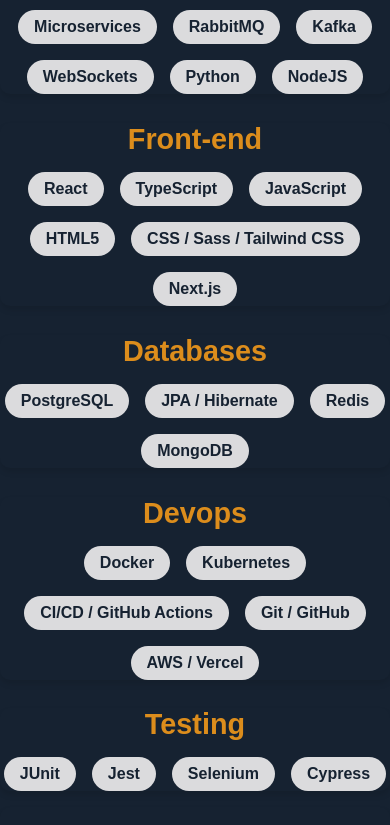
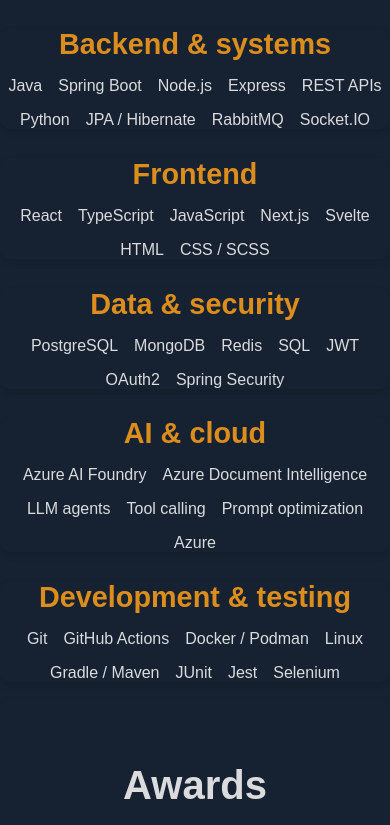
Before and after one commit to Y3llow45/Portfolio, a React (Vite) app in the folder interactive-cityscape/: page / in a window 390 px wide. Shown: the part 5479-6304 px from the top of the page. Built offline with nearby package versions, Linux system fonts and the light colour scheme.

Commit message:
Polish responsive portfolio layout, styling and skills

```diff
--- a/interactive-cityscape/src/components/Skills/Skills.tsx
+++ b/interactive-cityscape/src/components/Skills/Skills.tsx
@@ -1,141 +1,32 @@
-import { motion } from 'framer-motion';
-import './Skills.scss';
-import useIntersectionObserver from '../../hooks/useIntersectionObserver';
+import type { Language } from '../../App'
+import './Skills.scss'
 
-interface SkillsProps {
-  language: string;
+const items = [
+  { title: 'Backend & systems', values: ['Java', 'Spring Boot', 'Node.js', 'Express', 'REST APIs', 'Python', 'JPA / Hibernate', 'RabbitMQ', 'Socket.IO'] },
+  { title: 'Frontend', values: ['React', 'TypeScript', 'JavaScript', 'Next.js', 'Svelte', 'HTML', 'CSS / SCSS'] },
+  { title: 'Data & security', values: ['PostgreSQL', 'MongoDB', 'Redis', 'SQL', 'JWT', 'OAuth2', 'Spring Security'] },
+  { title: 'AI & cloud', values: ['Azure AI Foundry', 'Azure Document Intelligence', 'LLM agents', 'Tool calling', 'Prompt optimization', 'Azure'] },
+  { title: 'Development & testing', values: ['Git', 'GitHub Actions', 'Docker / Podman', 'Linux', 'Gradle / Maven', 'JUnit', 'Jest', 'Selenium'] }
+]
+const labels = {
+  eng: ['Skills', 'Technologies I use to build, operate and test software.'],
+  deu: ['Kenntnisse', 'Technologien, die ich bei Entwicklung, Betrieb und Tests einsetze.'],
+  spa: ['Habilidades', 'Tecnologías con las que desarrollo, opero y pruebo software.']
 }
-
-const skillsData = {
-  backend: [
-    'Java', 'Spring Boot',
-    'RESTful APIs', 'Microservices',
-    'RabbitMQ', 'Kafka',
-    'WebSockets', 'Python',
-    'NodeJS'
-  ],
-  frontend: [
-    'React',
-    'TypeScript',
-    'JavaScript',
-    'HTML5',
-    'CSS / Sass / Tailwind CSS',
-    'Next.js',
-  ],
-  databases: [
-    'PostgreSQL',
-    'JPA / Hibernate',
-    'Redis',
-    'MongoDB',
-  ],
-  devops: [
-    'Docker',
-    'Kubernetes',
-    'CI/CD / GitHub Actions',
-    'Git / GitHub',
-    'AWS / Vercel',
-  ],
-  testing: [
-    'JUnit',
-    'Jest',
-    'Selenium',
-    'Cypress',
-  ],
-};
-
-interface SkillItemProps {
-  skill: string;
-  index: number;
-}
-
-const SkillItem: React.FC<SkillItemProps> = ({ skill, index }) => {
+export default function Skills({ language }: { language: Language }) {
   return (
-    <motion.li
-      className="skill-item"
-      initial={{ opacity: 0, scale: 0 }}
-      animate={{ opacity: 1, scale: 1 }}
-      transition={{ duration: 0.5, delay: index * 0.1 }}
-    >
-      {skill}
-    </motion.li>
-  );
-};
-
-const Skills: React.FC<SkillsProps> = ({ language }) => {
-  const { setRef, isIntersecting } = useIntersectionObserver({ threshold: 0.5 });
-
-  return (
-    <section className="skills" ref={setRef}>
-      <h2 className='skills-h2'>{language === 'eng' && 'My Skills'}{language === 'deu' && 'Meine Fähigkeiten'}{language === 'spa' && 'Mis Habilidades'}</h2>
-      <div className="skills-container">
-        <motion.div
-          className="skill-category backend"
-          initial={{ x: 50, opacity: 0 }}
-          animate={isIntersecting ? { x: 0, opacity: 1 } : {}}
-          transition={{ duration: 0.8 }}
-        >
-          <h3>{language === 'eng' && 'Back-end'}{language === 'deu' && 'Back-end'}{language === 'spa' && 'Back-end'}</h3>
-          <ul>
-            {skillsData.backend.map((skill, index) => (
-              <SkillItem key={skill} skill={skill} index={index} />
-            ))}
-          </ul>
-        </motion.div>
-        <motion.div
-          className="skill-category backend"
-          initial={{ x: -50, opacity: 0 }}
-          animate={isIntersecting ? { x: 0, opacity: 1 } : {}}
-          transition={{ duration: 0.8 }}
-        >
-          <h3>{language === 'eng' && 'Front-end'}{language === 'deu' && 'Front-end'}{language === 'spa' && 'Front-end'}</h3>
-          <ul>
-            {skillsData.frontend.map((skill, index) => (
-              <SkillItem key={skill} skill={skill} index={index} />
-            ))}
-          </ul>
-        </motion.div>
-        <motion.div
-          className="skill-category backend"
-          initial={{ x: -50, opacity: 0 }}
-          animate={isIntersecting ? { x: 0, opacity: 1 } : {}}
-          transition={{ duration: 0.8 }}
-        >
-          <h3>{language === 'eng' && 'Databases'}{language === 'deu' && 'Datenbanken'}{language === 'spa' && 'Bases de datos'}</h3>
-          <ul>
-            {skillsData.databases.map((skill, index) => (
-              <SkillItem key={skill} skill={skill} index={index} />
-            ))}
-          </ul>
-        </motion.div>
-        <motion.div
-          className="skill-category backend"
-          initial={{ x: 50, opacity: 0 }}
-          animate={isIntersecting ? { x: 0, opacity: 1 } : {}}
-          transition={{ duration: 0.8 }}
-        >
-          <h3>{language === 'eng' && 'Devops'}{language === 'deu' && 'Devops'}{language === 'spa' && 'Devops'}</h3>
-          <ul>
-            {skillsData.devops.map((skill, index) => (
-              <SkillItem key={skill} skill={skill} index={index} />
-            ))}
-          </ul>
-        </motion.div>
-        <motion.div
-          className="skill-category backend"
-          initial={{ x: -50, opacity: 0 }}
-          animate={isIntersecting ? { x: 0, opacity: 1 } : {}}
-          transition={{ duration: 0.8 }}
-        >
-          <h3>{language === 'eng' && 'Testing'}{language === 'deu' && 'Testen'}{language === 'spa' && 'Pruebas'}</h3>
-          <ul>
-            {skillsData.testing.map((skill, index) => (
-              <SkillItem key={skill} skill={skill} index={index} />
-            ))}
-          </ul>
-        </motion.div>
+    <section className="content-section skills" id="skills">
+      <div className="section-inner">
+        <p className="section-kicker">04 / TOOLKIT</p>
+        <h2>{labels[language][0]}</h2>
+        <p className="section-description">{labels[language][1]}</p>
+        <div className="skills-container">
+          {items.map(group => <article className="skill-category" key={group.title}>
+            <h3>{group.title}</h3>
+            <ul>{group.values.map(skill => <li key={skill}>{skill}</li>)}</ul>
+          </article>)}
+        </div>
       </div>
     </section>
-  );
-};
-
-export default Skills;
+  )
+}
```
